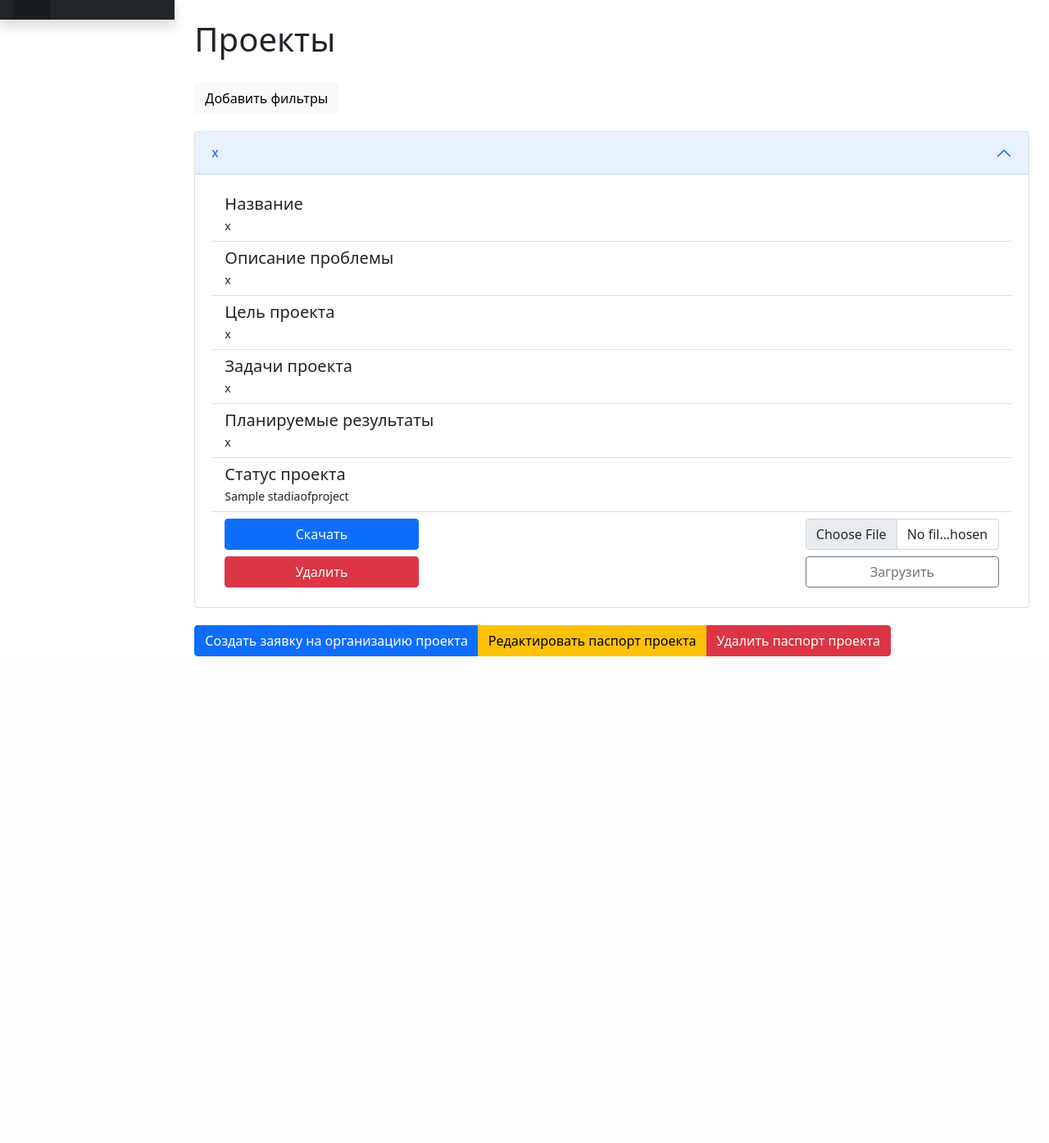
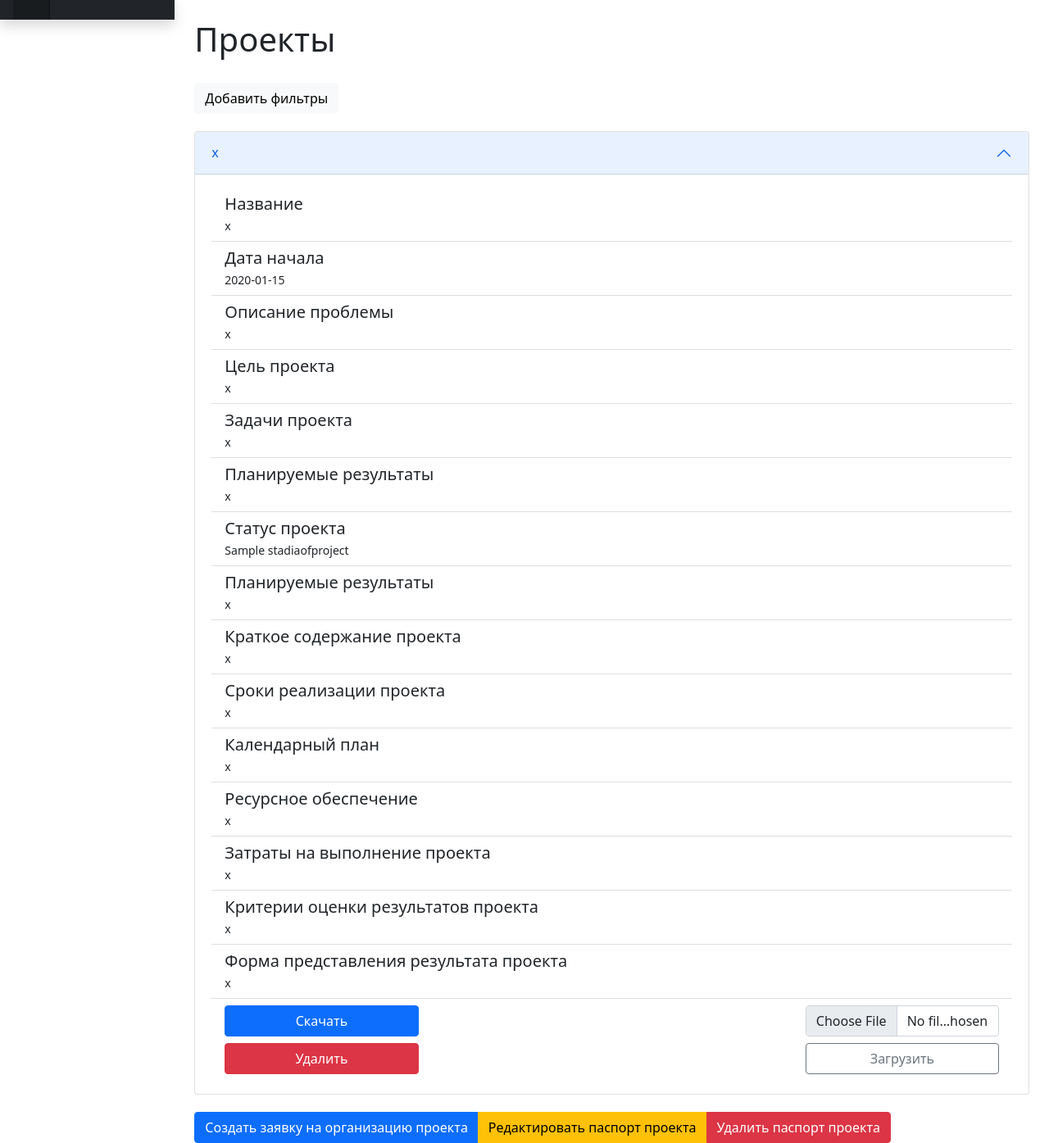
Before and after one commit to Yurakuz-coder/projectsystem, a Flask app: page /admin/projects in a window 1280 px wide, after a click that opens the changed part. Shown: the whole page at 82% size. Before the commit the page ends 801 px from the top, so only its background shows below. Run offline with Flask 3, Linux system fonts and the light colour scheme; tables that the repository leaves empty hold one stand-in row (values such as "Sample post"); parts of the project's set-up code (start-up, migrations or seed data) failed here and were passed over; some libraries are stand-ins or nearby versions.

Commit message:
fix: сделаны сырые формы для проектов

```diff
--- a/templates/projects.html
+++ b/templates/projects.html
@@ -131,8 +131,8 @@
                     </div>
                     <div class="modal-footer">
                         <button type="button" class="btn btn-secondary" data-bs-dismiss="modal">Закрыть</button>
-                        <button type="submit" class="btn btn-primary" {% if iniciators==[] or sheffpr==[] %} disabled {%
-                            endif %}>Сохранить</button>
+                        <button type="submit" class="btn btn-primary" {% if iniciators==[] %} disabled {% endif
+                            %}>Сохранить</button>
                     </div>
                 </form>
             </div>
@@ -194,7 +194,7 @@
                     <div class="form-group">
                         <label for="problem" class="form-select-label">Введите описание проблемы, <br>на решение которой
                             направлен проект</label>
-                        <input type="text" class="form-control" id="problem" name="problem" required>
+                        <input type="text" class="form-control" id="problem" name="problem">
                     </div>
                     <div class="form-group">
                         <label for="startDate" class="form-control-label">Дата начала</label>
@@ -202,15 +202,15 @@
                     </div>
                     <div class="form-group">
                         <label for="purpose" class="form-select-label">Цель проекта</label>
-                        <input type="text" class="form-control" id="purpose" name="purpose" required>
+                        <input type="text" class="form-control" id="purpose" name="purpose">
                     </div>
                     <div class="form-group">
                         <label for="tasks" class="form-select-label">Задачи проекта</label>
-                        <input type="text" class="form-control" id="tasks" name="tasks" required>
+                        <input type="text" class="form-control" id="tasks" name="tasks">
                     </div>
                     <div class="form-group">
                         <label for="result" class="form-select-label">Планируемые результаты проекта</label>
-                        <input type="text" class="form-control" id="result" name="result" required>
+                        <input type="text" class="form-control" id="result" name="result">
                     </div>
                     <div class="form-group">
                         <label for="content" class="form-select-label">Краткое содержание проекта</label>
@@ -242,8 +242,8 @@
                     </div>
                     <div class="modal-footer">
                         <button type="button" class="btn btn-secondary" data-bs-dismiss="modal">Закрыть</button>
-                        <button type="submit" class="btn btn-primary" {% if iniciators==[] or projects==[] or
-                            sheffpr==[] %} disabled {% endif %}>Сохранить</button>
+                        <button type="submit" class="btn btn-primary" {% if iniciators==[] or projects==[] %} disabled
+                            {% endif %}>Сохранить</button>
                     </div>
                 </form>
             </div>
--- a/templates/resultAccordionProjects.html
+++ b/templates/resultAccordionProjects.html
@@ -15,6 +15,9 @@
                     <h5 class="mb-1">Название</h5>{{ el.PassportOfProjects.passportName }}
                 </li>
                 <li class="list-group-item">
+                    <h5 class="mb-1">Дата начала</h5>{{ el.PassportOfProjects.passportDate }}
+                </li>
+                <li class="list-group-item">
                     <h5 class="mb-1">Описание проблемы</h5>{{ el.PassportOfProjects.passportProblem }}
                 </li>
                 <li class="list-group-item">
@@ -28,6 +31,32 @@
                 </li>
                 <li class="list-group-item">
                     <h5 class="mb-1">Статус проекта</h5> {{ el.StadiaOfProjects.stadiaofprName }}
+                </li>
+                <li class="list-group-item">
+                    <h5 class="mb-1">Планируемые результаты</h5>{{ el.PassportOfProjects.passportResults }}
+                </li>
+                <li class="list-group-item">
+                    <h5 class="mb-1">Краткое содержание проекта</h5>{{ el.PassportOfProjects.passportContent }}
+                </li>
+                <li class="list-group-item">
+                    <h5 class="mb-1">Сроки реализации проекта</h5>{{ el.PassportOfProjects.passportDeadlines }}
+                </li>
+                <li class="list-group-item">
+                    <h5 class="mb-1">Календарный план</h5>{{ el.PassportOfProjects.passportStages }}
+                </li>
+                <li class="list-group-item">
+                    <h5 class="mb-1">Ресурсное обеспечение</h5>{{ el.PassportOfProjects.passportResources }}
+                </li>
+                <li class="list-group-item">
+                    <h5 class="mb-1">Затраты на выполнение проекта</h5>{{ el.PassportOfProjects.passportCost }}
+                </li>
+                <li class="list-group-item">
+                    <h5 class="mb-1">Критерии оценки результатов проекта</h5>{{ el.PassportOfProjects.passportCriteria
+                    }}
+                </li>
+                <li class="list-group-item">
+                    <h5 class="mb-1">Форма представления результата проекта</h5>{{
+                    el.PassportOfProjects.passportFormresults }}
                 </li>
                 <li class="list-group-item">
                     <div class="btn-toolbar justify-content-between" role="toolbar">
```
